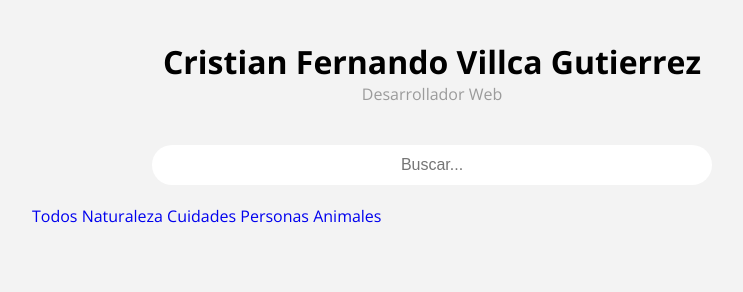
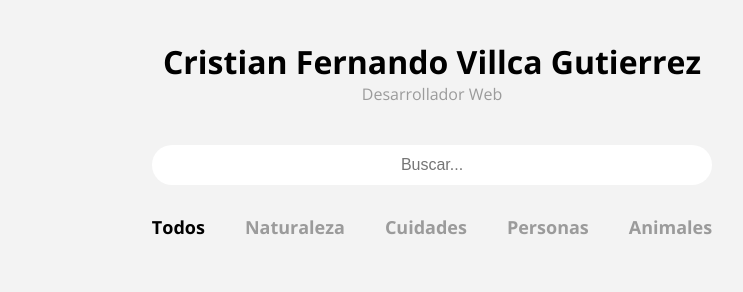
Before and after one commit to crisdux/portafolio2019, a plain HTML site: page index.html in a window 1280 px wide. Shown: the whole page, without its empty margins (208-951 px from the left). Drawn offline with nearby package versions, Linux system fonts and the light colour scheme.

Commit message:
estilos de las categorias

```diff
--- /dev/null
+++ b/estilos_categorias.css
@@ -0,0 +1,16 @@
+header .categorias{
+    display: flex;
+    justify-content: center;
+    flex-wrap: wrap;
+}
+
+header .categorias a{
+    color: #9b9b9b;
+    margin:10px 20px;
+    font-size: 18px;
+    font-weight: 700;
+}
+
+header .categorias a.activo{
+    color:black;
+}
--- a/index.html
+++ b/index.html
@@ -6,6 +6,7 @@
     <meta http-equiv="X-UA-Compatible" content="ie=edge">
     <link rel="stylesheet" href="estilos_generales.css">
     <link rel="stylesheet" href="estilos_header.css">
+    <link rel="stylesheet" href="estilos_categorias.css">
     <link href="https://fonts.googleapis.com/css?family=Open+Sans:400,700&display=swap" rel="stylesheet">
     <title>Portafolio dinamico | Cristian Fernando Villca Gutierrez</title>
 </head>
```
